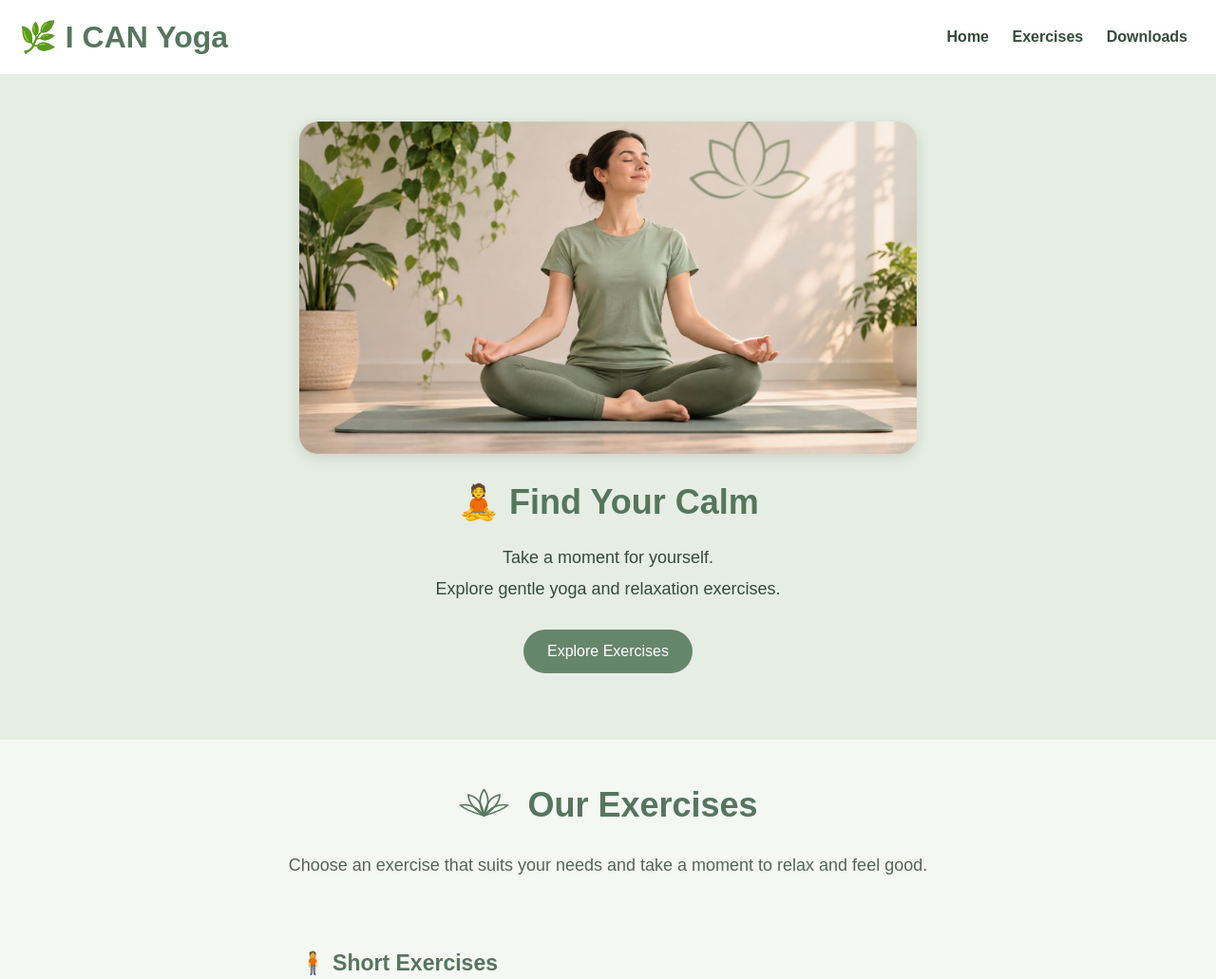
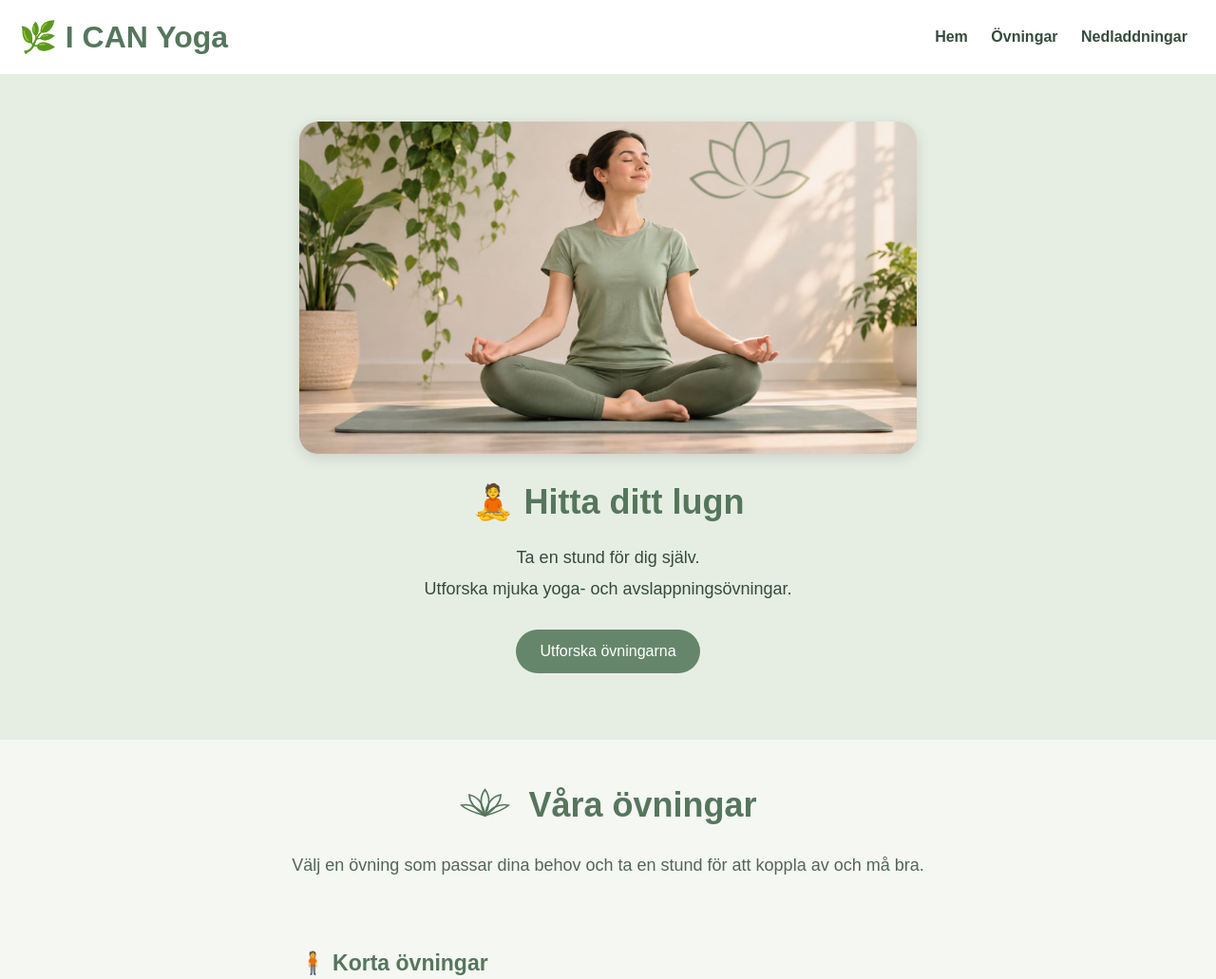
Before and after one commit to asraaaljawabrah-debug/ican-yoga, a plain HTML site: page index.html in a window 1280 px wide. Shown: the top 1031 px of the page at 95% size. Drawn offline with Linux system fonts and the light colour scheme.

Commit message:
Translate homepage to swedish

```diff
--- a/index.html
+++ b/index.html
@@ -1,5 +1,5 @@
 <!DOCTYPE html>
-<html lang="en">
+<html lang="sv">
 
 <head>
     <meta charset="UTF-8">
@@ -15,9 +15,9 @@
         <h1>🌿 I CAN Yoga</h1>
 
         <nav>
-            <a href="#home">Home</a>
-            <a href="#exercises">Exercises</a>
-            <a href="#downloads">Downloads</a>
+            <a href="#home">Hem</a>
+            <a href="#exercises">Övningar</a>
+            <a href="#downloads">Nedladdningar</a>
         </nav>
     </header>
 
@@ -27,18 +27,18 @@
         <section id="home" class="welcome">
 
             <img src="images/yoga-home.jpg.jpeg"
-                 alt="Person practicing yoga"
+                 alt="Person som utövar yoga"
                  class="yoga-image">
 
-            <h2>🧘 Find Your Calm</h2>
+            <h2>🧘 Hitta ditt lugn</h2>
 
             <div class="welcome-text">
-                <p>Take a moment for yourself.</p>
-                <p>Explore gentle yoga and relaxation exercises.</p>
+                <p>Ta en stund för dig själv.</p>
+                <p>Utforska mjuka yoga- och avslappningsövningar.</p>
             </div>
 
             <a href="#exercises" class="button">
-                Explore Exercises
+                Utforska övningarna
             </a>
 
         </section>
@@ -47,7 +47,6 @@
         <!-- Exercises Section -->
         <section id="exercises" class="exercise-section">
 
-            <!-- Centered Exercise Heading -->
             <div class="exercise-heading">
 
                 <h2 class="exercise-title">
@@ -71,12 +70,12 @@
                         </g>
                     </svg>
 
-                    Our Exercises
+                    Våra övningar
 
                 </h2>
 
                 <p class="section-description">
-                    Choose an exercise that suits your needs and take a moment to relax and feel good.
+                    Välj en övning som passar dina behov och ta en stund för att koppla av och må bra.
                 </p>
 
             </div>
@@ -84,21 +83,21 @@
 
             <!-- Short Exercises -->
             <h3 class="category-title">
-                🧍 Short Exercises
+                🧍 Korta övningar
             </h3>
 
             <div id="short-exercises" class="exercise-list">
-                <!-- Short exercises will be added by JavaScript -->
+                <!-- Korta övningar läggs till med JavaScript -->
             </div>
 
 
             <!-- Longer Sessions -->
             <h3 class="category-title">
-                🧘 Longer Sessions
+                🧘 Längre pass
             </h3>
 
             <div id="long-exercises" class="exercise-list">
-                <!-- Longer sessions will be added by JavaScript -->
+                <!-- Längre pass läggs till med JavaScript -->
             </div>
 
         </section>
@@ -107,9 +106,9 @@
         <!-- Downloads Section -->
         <section id="downloads">
 
-            <h2>↓ My Downloads</h2>
+            <h2>↓ Mina nedladdningar</h2>
 
-            <p>Your saved exercises will appear here.</p>
+            <p>Dina sparade övningar visas här.</p>
 
         </section>
 
@@ -118,7 +117,7 @@
 
     <!-- Footer -->
     <footer>
-        <p>🌿 I CAN Yoga - Take care of yourself.</p>
+        <p>🌿 I CAN Yoga – Ta hand om dig själv.</p>
     </footer>
 
 
```
